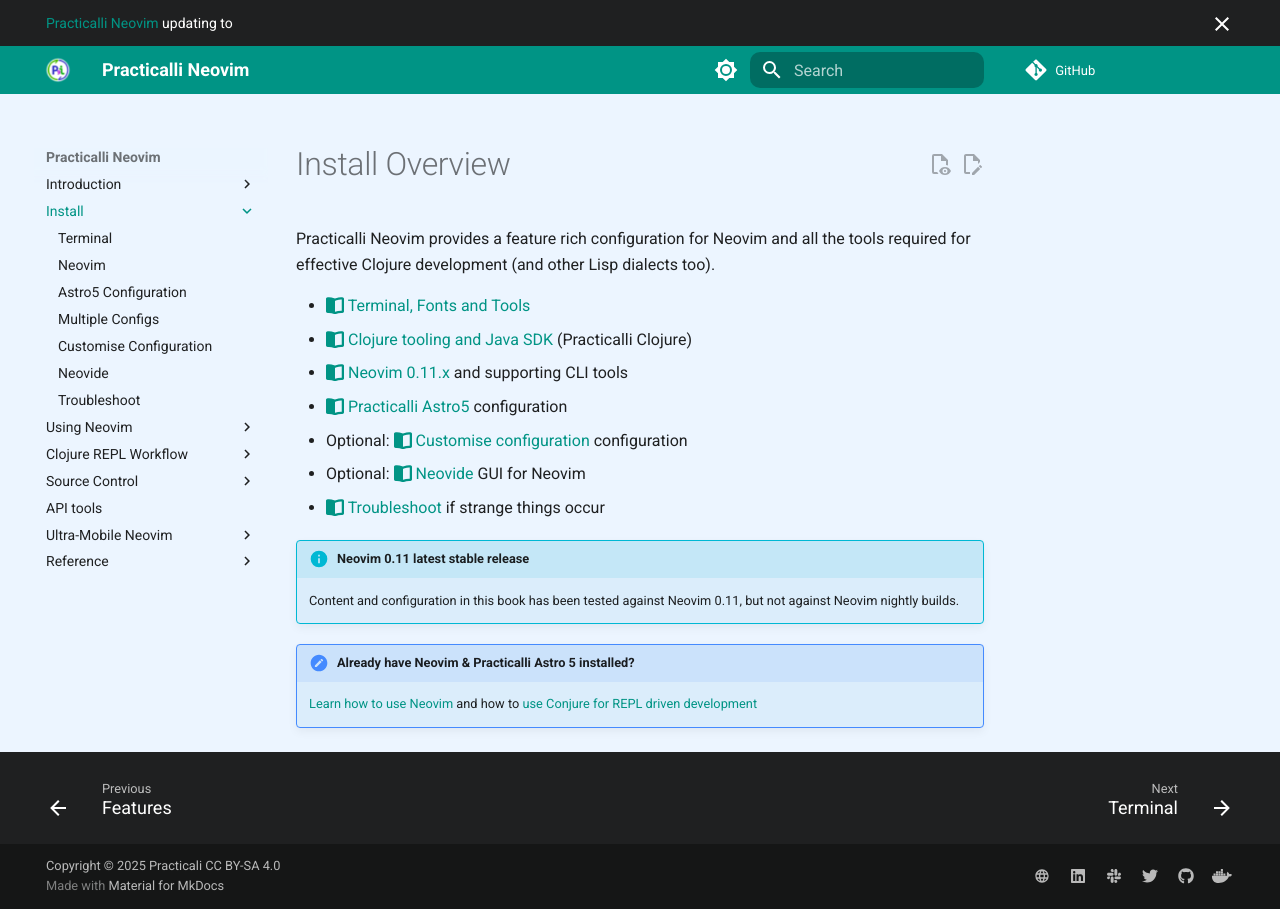
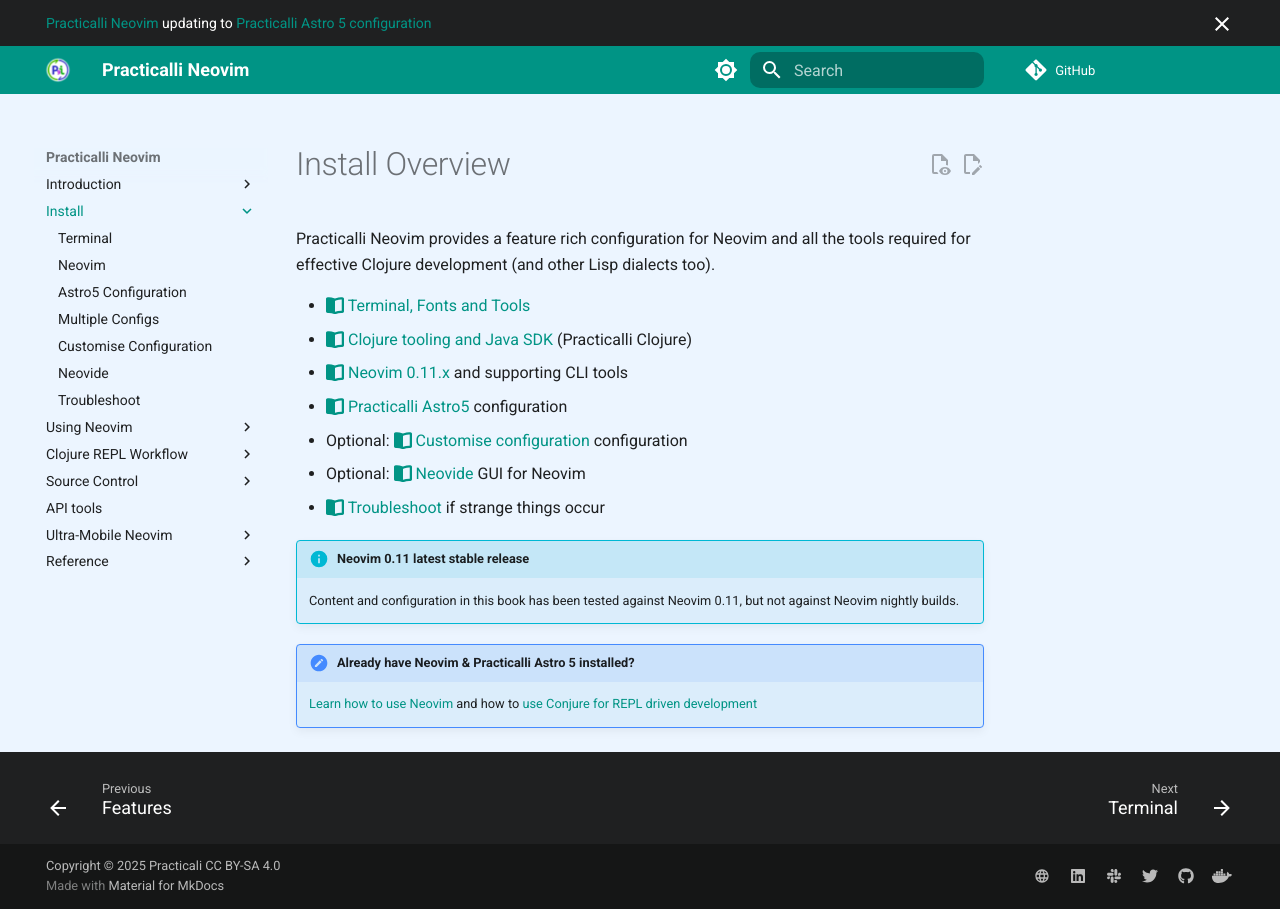
Before and after one commit to practicalli/neovim, an MkDocs documentation site: the page built from docs/install/index.md, in a window 1280 px wide. Built offline with MkDocs 1.6.1 and Material for MkDocs 9.7.7, drawn with Linux system fonts in a browser that asks for light colours; comment, search, counter and statistics services are not loaded; some of the changed lines change nothing that is shown.

Commit message:
mkdocs: fix html code in announcement override

```diff
--- a/overrides/main.html
+++ b/overrides/main.html
@@ -11,6 +11,6 @@
 <!-- Content -->
 {% block announce %}
 
-<a href="https://practical.li/neovim">Practicalli Neovim</a> updating to <a href="https://github.com/practicalli/nvim-astro5>Practicalli Astro 5 configuration</a>
+<a href="https://practical.li/neovim">Practicalli Neovim</a> updating to <a href="https://github.com/practicalli/nvim-astro5">Practicalli Astro 5 configuration</a>
 
 {% endblock %}
```
